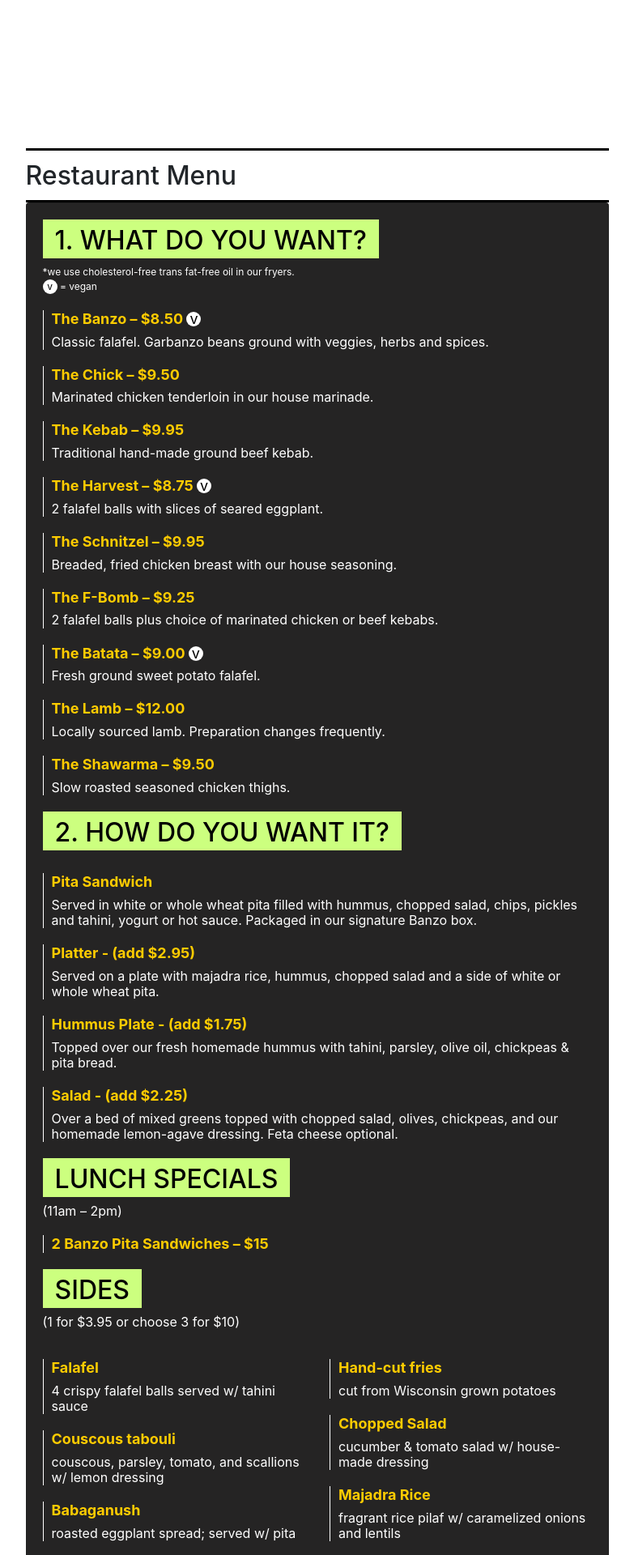
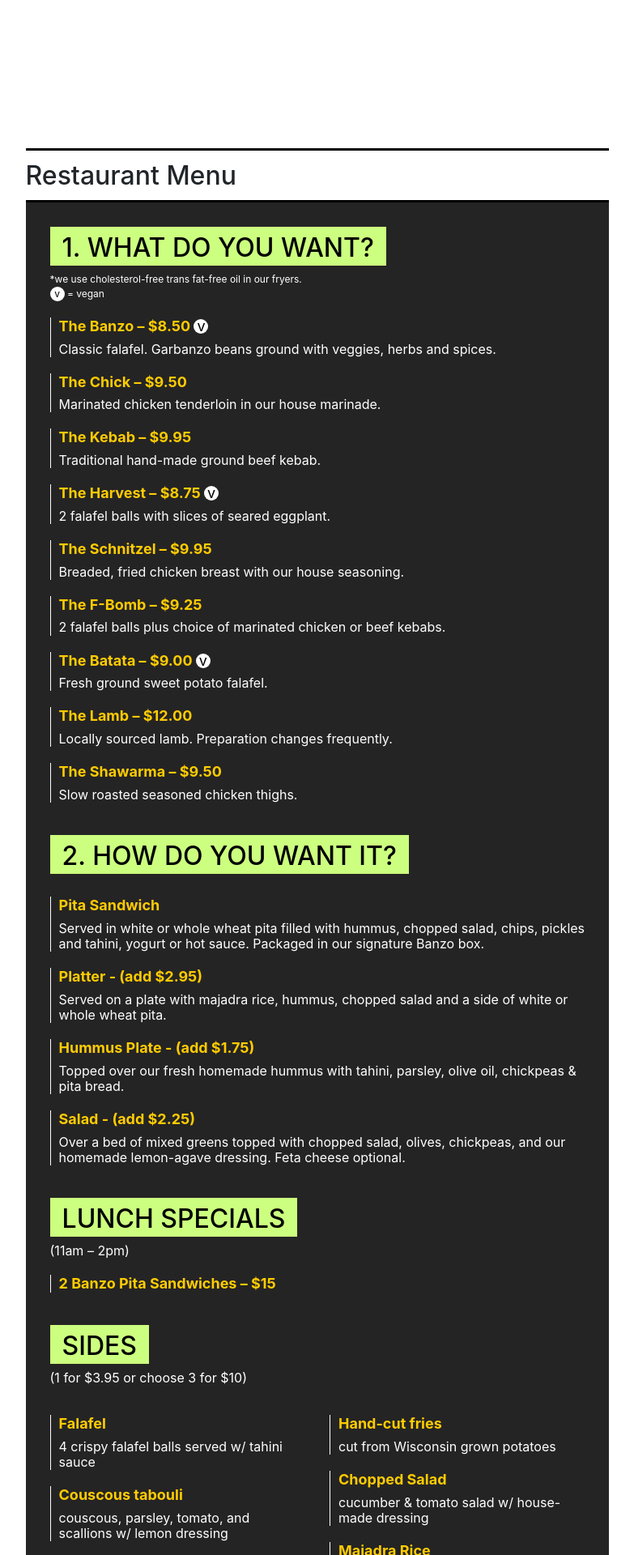
Before and after one commit to ajwahlb/Banzo, a Jekyll site: the page built from _pages/banzo.html, in a window 1280 px wide. Shown: the part 2915-4835 px from the top of the page at 81% size, without its empty margins (248-1031 px from the left). Built offline with Jekyll 4.4.1, drawn with Linux system fonts in a browser that asks for light colours; nearby versions of some CDN libraries.

Commit message:
more menu updates

```diff
--- a/_pages/banzo.html
+++ b/_pages/banzo.html
@@ -77,8 +77,6 @@ permalink: /banzo/
 		<div class="col-md-8">
 			<h2 class="title menu">Restaurant Menu</h2>
 
-			<div>
-				<div class="card card-body">
 			<div id="banzo-menu">
 
 				<!--WHAT DO YOU WANT-->
@@ -272,8 +270,6 @@ permalink: /banzo/
 				</div><!--END row-->
 			</div><!--END #BANZO MENU-->
 		</div>
-			</div>
-		</div>
 		<div class="clearfix"></div>
 		<div class="col-md-8">
 			<h2 class="title">Catering <a href="/pdf/catering.pdf" target="_blank"><button type="button" class="btn btn-dark">CATERING MENU.PDF</button></a></h2>
--- a/css/menu.css
+++ b/css/menu.css
@@ -1,11 +1,13 @@
 /* menu styles */
-.collapse.show{
-  width: 100%;
-}
-#menu .card-body{
+
+#banzo-menu{
   background-color: #252424;
   color: #fff;
+  padding: 30px;
   margin-bottom: 20px;
+}
+#banzo-menu .row{
+  padding-bottom: 20px;
 }
 .menu-section{ z-index:10; position:relative;}
 .menu-section-inner{
```
Lines whose indentation alone changed are shown as unchanged.
